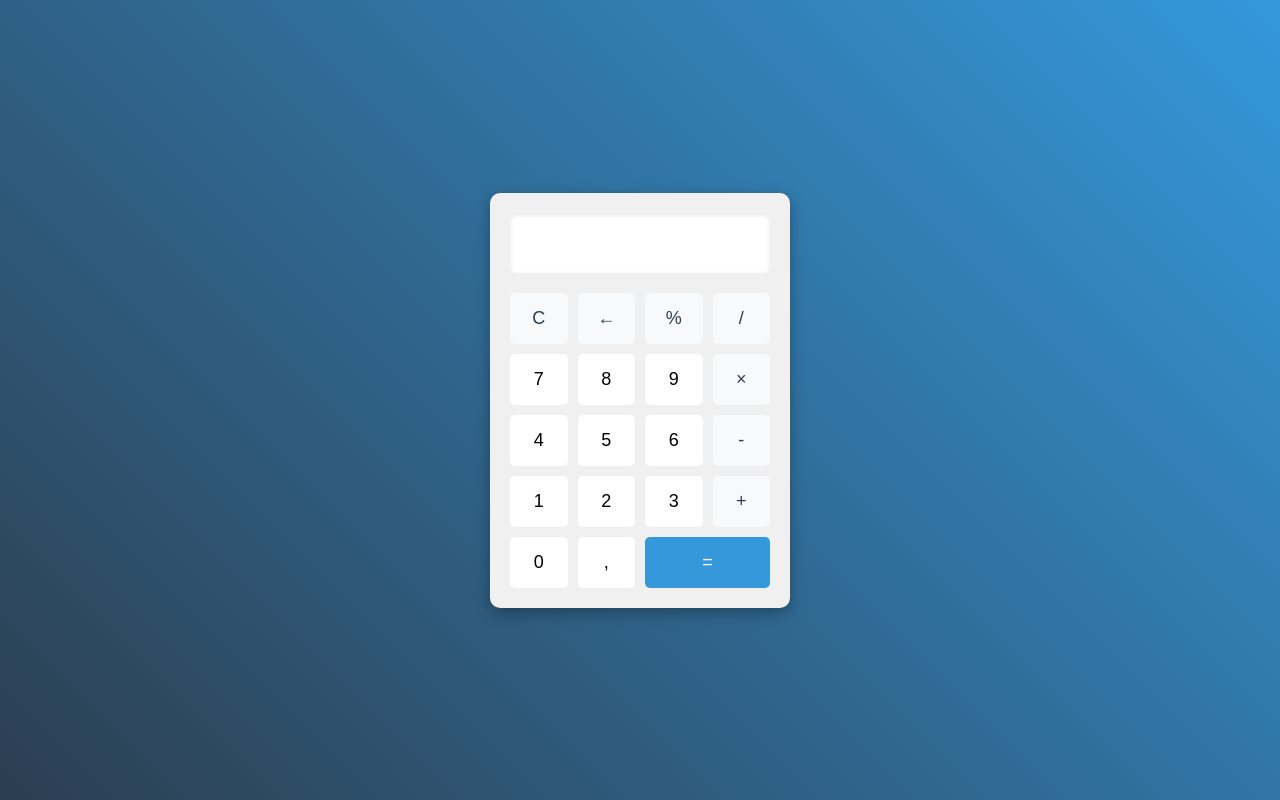
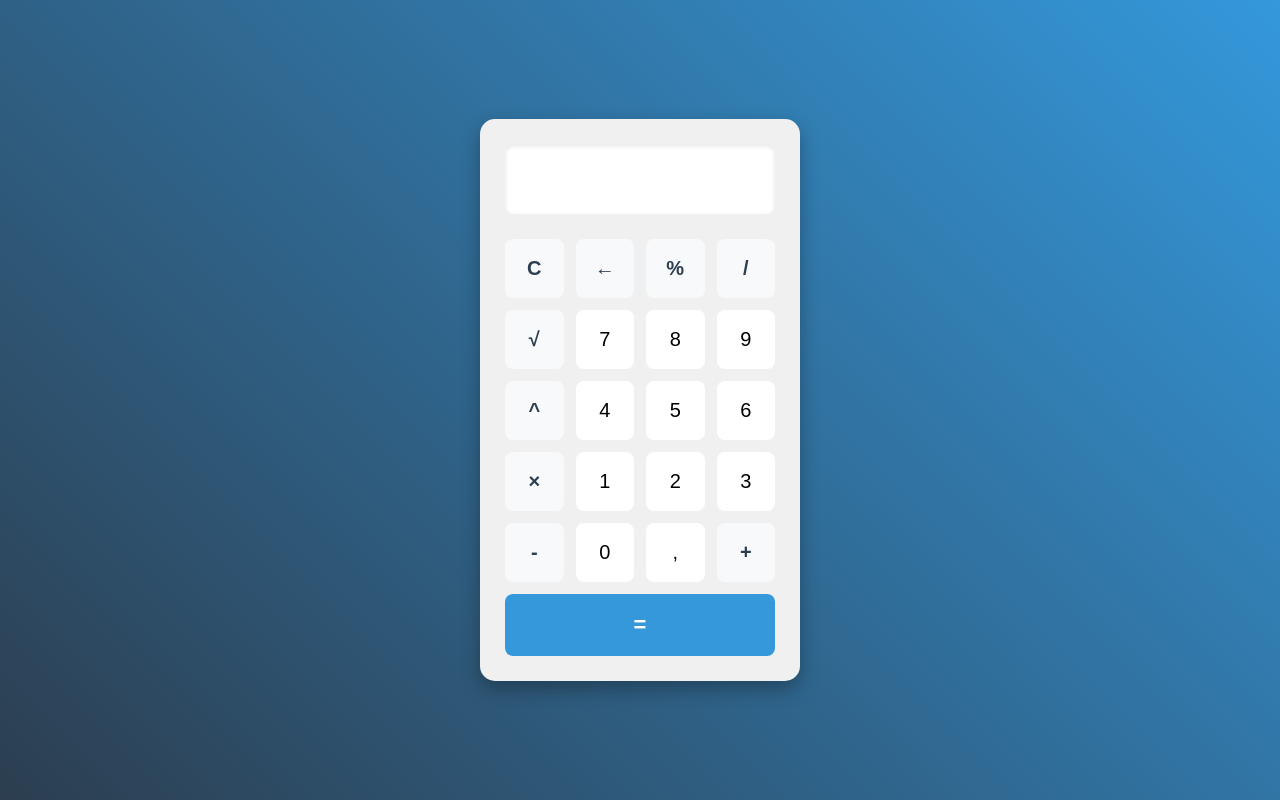
Before and after one commit to danilusilva/Calculadora-Agil, a plain HTML site: page index.html in a window 1280 px wide. Drawn offline with Linux system fonts and the light colour scheme.

Commit message:
Adição de Raiz e Potenciação à calculadora

```diff
--- a/index.html
+++ b/index.html
@@ -7,36 +7,39 @@
     <link rel="stylesheet" href="styles.css">
 </head>
 <body>
-    <div class="calculadora">
+    <main class="calculadora" role="application" aria-label="Calculadora">
         <div class="visor">
-            <input type="text" id="resultado" readonly>
+            <input type="text" id="resultado" readonly aria-label="Resultado da calculadora">
         </div>
-        <div class="botoes">
-            <button class="operador" onclick="limparVisor()">C</button>
-            <button class="operador" onclick="apagarUltimo()">←</button>
-            <button class="operador" onclick="adicionarAoVisor('%')">%</button>
-            <button class="operador" onclick="adicionarAoVisor('/')">/</button>
+        <div class="botoes" role="group" aria-label="Botões da calculadora">
+            <button class="operador" onclick="limparVisor()" aria-label="Limpar">C</button>
+            <button class="operador" onclick="apagarUltimo()" aria-label="Apagar último caractere">←</button>
+            <button class="operador" onclick="adicionarAoVisor('%')" aria-label="Porcentagem">%</button>
+            <button class="operador" onclick="adicionarAoVisor('/')" aria-label="Dividir">/</button>
 
-            <button onclick="adicionarAoVisor('7')">7</button>
-            <button onclick="adicionarAoVisor('8')">8</button>
-            <button onclick="adicionarAoVisor('9')">9</button>
-            <button class="operador" onclick="adicionarAoVisor('*')">×</button>
+            <button class="operador" onclick="calcularRaiz()" aria-label="Raiz quadrada">√</button>
+            <button onclick="adicionarAoVisor('7')" aria-label="Sete">7</button>
+            <button onclick="adicionarAoVisor('8')" aria-label="Oito">8</button>
+            <button onclick="adicionarAoVisor('9')" aria-label="Nove">9</button>
 
-            <button onclick="adicionarAoVisor('4')">4</button>
-            <button onclick="adicionarAoVisor('5')">5</button>
-            <button onclick="adicionarAoVisor('6')">6</button>
-            <button class="operador" onclick="adicionarAoVisor('-')">-</button>
+            <button class="operador" onclick="adicionarAoVisor('^')" aria-label="Potência">^</button>
+            <button onclick="adicionarAoVisor('4')" aria-label="Quatro">4</button>
+            <button onclick="adicionarAoVisor('5')" aria-label="Cinco">5</button>
+            <button onclick="adicionarAoVisor('6')" aria-label="Seis">6</button>
 
-            <button onclick="adicionarAoVisor('1')">1</button>
-            <button onclick="adicionarAoVisor('2')">2</button>
-            <button onclick="adicionarAoVisor('3')">3</button>
-            <button class="operador" onclick="adicionarAoVisor('+')">+</button>
+            <button class="operador" onclick="adicionarAoVisor('*')" aria-label="Multiplicar">×</button>
+            <button onclick="adicionarAoVisor('1')" aria-label="Um">1</button>
+            <button onclick="adicionarAoVisor('2')" aria-label="Dois">2</button>
+            <button onclick="adicionarAoVisor('3')" aria-label="Três">3</button>
 
-            <button onclick="adicionarAoVisor('0')">0</button>
-            <button onclick="adicionarAoVisor('.')">,</button>
-            <button class="igual" onclick="calcular()">=</button>
+            <button class="operador" onclick="adicionarAoVisor('-')" aria-label="Subtrair">-</button>
+            <button onclick="adicionarAoVisor('0')" aria-label="Zero">0</button>
+            <button onclick="adicionarAoVisor('.')" aria-label="Vírgula decimal">,</button>
+            <button class="operador" onclick="adicionarAoVisor('+')" aria-label="Somar">+</button>
+
+            <button class="igual" onclick="calcular()" aria-label="Calcular resultado">=</button>
         </div>
-    </div>
+    </main>
     <script src="script.js"></script>
 </body>
 </html>
--- a/script.js
+++ b/script.js
@@ -1,7 +1,27 @@
 const resultado = document.getElementById('resultado');
 
+// Previne múltiplos pontos decimais e operadores consecutivos
+function validarEntrada(valor) {
+    const ultimoChar = resultado.value.slice(-1);
+    const operadores = ['+', '-', '*', '/', '^', '%'];
+
+    // Previne múltiplos pontos decimais
+    if (valor === '.' && resultado.value.includes('.')) {
+        return false;
+    }
+
+    // Previne operadores consecutivos
+    if (operadores.includes(valor) && operadores.includes(ultimoChar)) {
+        return false;
+    }
+
+    return true;
+}
+
 function adicionarAoVisor(valor) {
-    resultado.value += valor;
+    if (validarEntrada(valor)) {
+        resultado.value += valor;
+    }
 }
 
 function limparVisor() {
@@ -12,10 +32,33 @@ function apagarUltimo() {
     resultado.value = resultado.value.slice(0, -1);
 }
 
+function calcularRaiz() {
+    try {
+        const numero = parseFloat(resultado.value);
+        if (isNaN(numero)) {
+            throw new Error('Digite um número válido');
+        }
+        if (numero < 0) {
+            throw new Error('Não é possível calcular raiz de número negativo');
+        }
+        resultado.value = Math.sqrt(numero).toString();
+    } catch (erro) {
+        resultado.value = erro.message;
+        setTimeout(limparVisor, 1500);
+    }
+}
+
 function calcular() {
     try {
+        if (!resultado.value) {
+            return;
+        }
+
         // Substitui × por * para multiplicação
         let expressao = resultado.value.replace('×', '*');
+
+        // Substitui ^ por ** para potenciação
+        expressao = expressao.replace(/\^/g, '**');
 
         // Trata cálculos com porcentagem
         if (expressao.includes('%')) {
@@ -34,7 +77,7 @@ function calcular() {
         resultado.value = Number(resposta.toFixed(8)).toString();
     } catch (erro) {
         resultado.value = 'Erro';
-        setTimeout(limparVisor, 1000);
+        setTimeout(limparVisor, 1500);
     }
 }
 
@@ -42,8 +85,13 @@ function calcular() {
 document.addEventListener('keydown', (evento) => {
     const tecla = evento.key;
 
+    // Previne o comportamento padrão para algumas teclas
+    if (['Enter', 'Escape', 'Backspace'].includes(tecla)) {
+        evento.preventDefault();
+    }
+
     // Números e operadores
-    if (/[\d+\-*/.%]/.test(tecla)) {
+    if (/[\d+\-*/.%^]/.test(tecla)) {
         adicionarAoVisor(tecla);
     }
     // Tecla Enter para calcular
--- a/styles.css
+++ b/styles.css
@@ -11,67 +11,109 @@ body {
     align-items: center;
     min-height: 100vh;
     background: linear-gradient(45deg, #2c3e50, #3498db);
+    padding: 20px;
 }
 
 .calculadora {
     background-color: #f0f0f0;
-    border-radius: 10px;
-    box-shadow: 0 5px 15px rgba(0, 0, 0, 0.3);
-    padding: 20px;
-    width: 300px;
+    border-radius: 15px;
+    box-shadow: 0 8px 20px rgba(0, 0, 0, 0.3);
+    padding: 25px;
+    width: 100%;
+    max-width: 320px;
+    transition: transform 0.3s ease;
+}
+
+.calculadora:hover {
+    transform: translateY(-5px);
 }
 
 .visor {
-    margin-bottom: 20px;
+    margin-bottom: 25px;
 }
 
 #resultado {
     width: 100%;
-    height: 60px;
+    height: 70px;
     border: none;
     background-color: #fff;
-    border-radius: 5px;
+    border-radius: 8px;
     text-align: right;
-    padding: 10px;
-    font-size: 24px;
+    padding: 15px;
+    font-size: 28px;
     box-shadow: inset 0 2px 5px rgba(0, 0, 0, 0.1);
+    transition: all 0.3s ease;
+}
+
+#resultado:focus {
+    outline: 2px solid #3498db;
+    box-shadow: inset 0 2px 5px rgba(0, 0, 0, 0.1), 0 0 5px rgba(52, 152, 219, 0.5);
 }
 
 .botoes {
     display: grid;
     grid-template-columns: repeat(4, 1fr);
-    gap: 10px;
+    gap: 12px;
 }
 
 button {
-    padding: 15px;
-    font-size: 18px;
+    padding: 18px;
+    font-size: 20px;
     border: none;
-    border-radius: 5px;
+    border-radius: 8px;
     background-color: #fff;
     cursor: pointer;
-    transition: background-color 0.2s, transform 0.1s;
+    transition: all 0.2s ease;
+    user-select: none;
+    -webkit-user-select: none;
+    -moz-user-select: none;
+    -ms-user-select: none;
 }
 
 button:hover {
     background-color: #e0e0e0;
+    transform: translateY(-2px);
 }
 
 button:active {
     transform: scale(0.95);
+    background-color: #d0d0d0;
 }
 
 .operador {
     background-color: #f8f9fa;
     color: #2c3e50;
+    font-weight: bold;
+}
+
+.operador:hover {
+    background-color: #e9ecef;
 }
 
 .igual {
     background-color: #3498db;
     color: white;
-    grid-column: span 2;
+    grid-column: span 4;
+    font-weight: bold;
+    font-size: 22px;
 }
 
 .igual:hover {
     background-color: #2980b9;
 }
+
+@media (max-width: 360px) {
+    .calculadora {
+        padding: 15px;
+    }
+
+    button {
+        padding: 12px;
+        font-size: 18px;
+    }
+
+    #resultado {
+        height: 60px;
+        font-size: 24px;
+    }
+}
```
